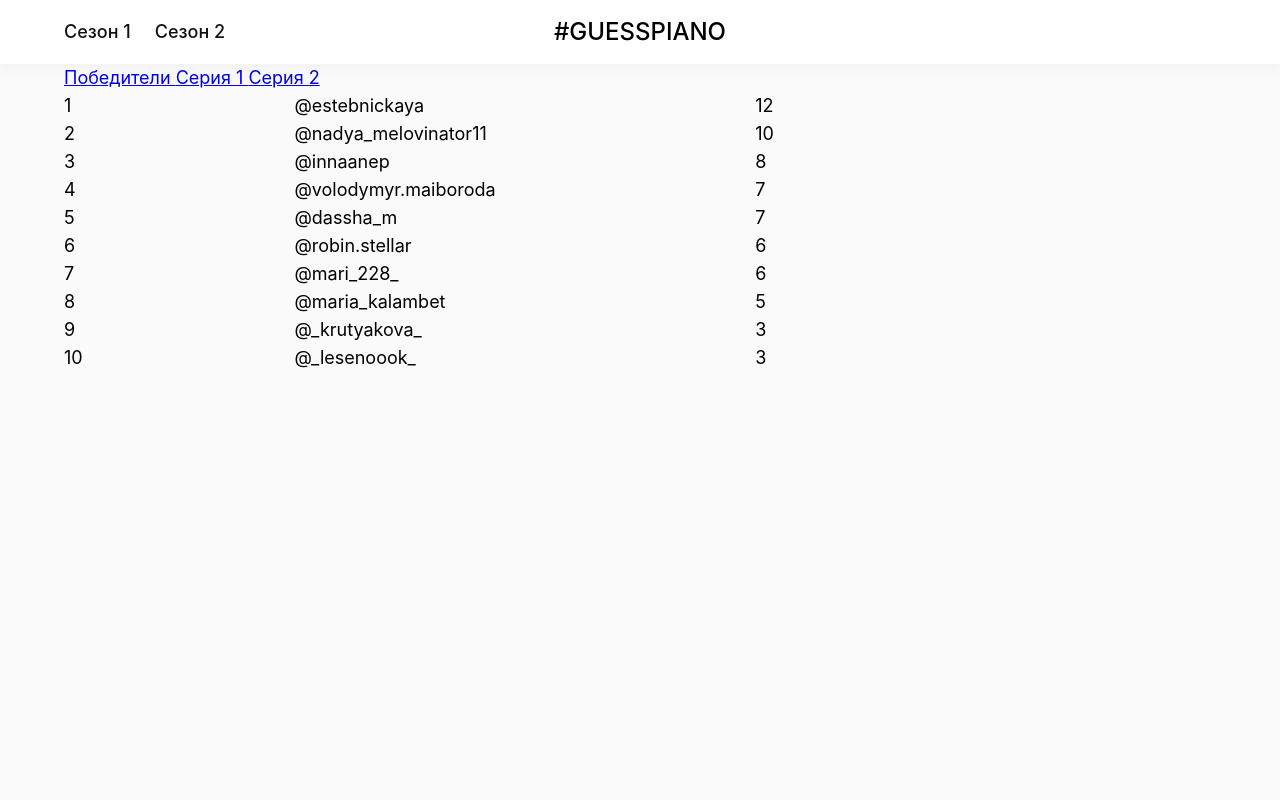
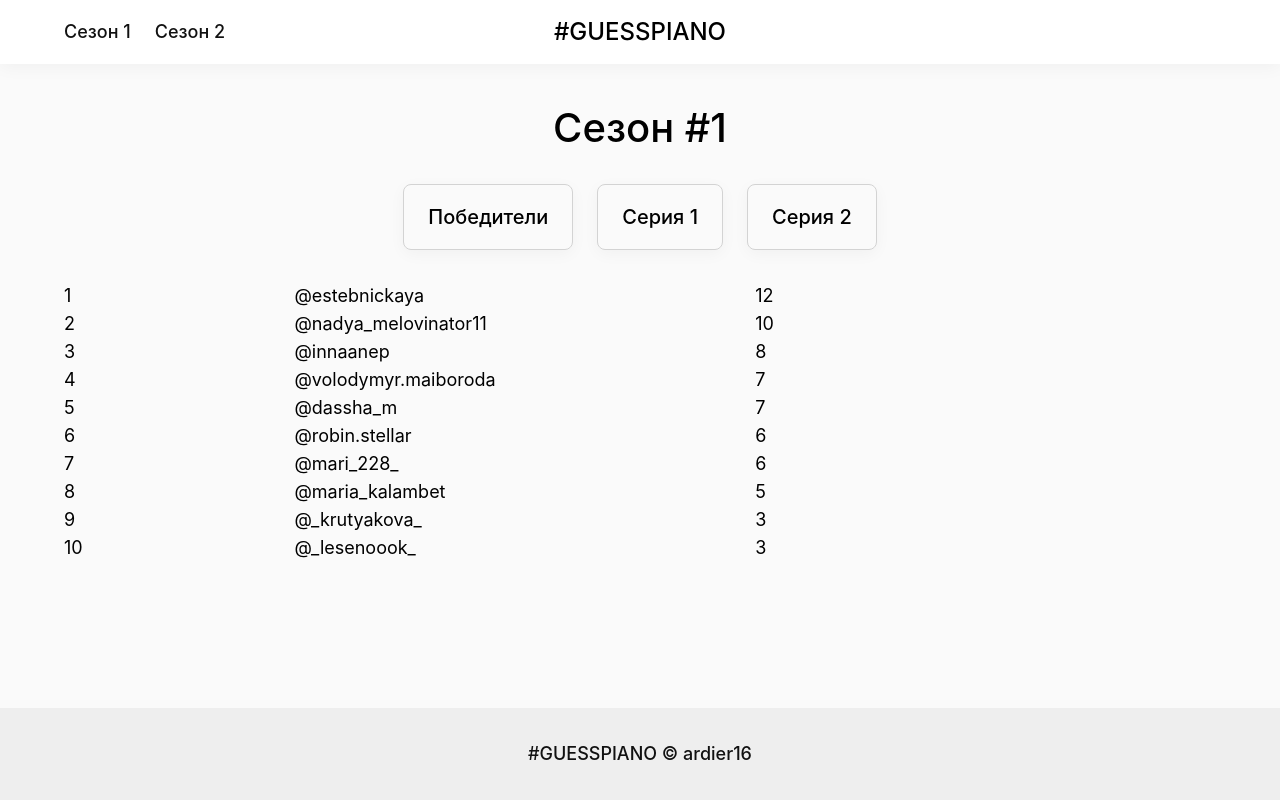
Before and after one commit to ardier16/guess-piano, a Nuxt app: page /season-1 in a window 1280 px wide. Shown: the top 800 px of the page. Built offline with nearby package versions, Linux system fonts and the light colour scheme.

Commit message:
Update season viewer styles

```diff
--- a/components/SeasonViewer.vue
+++ b/components/SeasonViewer.vue
@@ -1,23 +1,30 @@
 <template>
   <div class="season-viewer">
+    <h2 class="season-viewer__title">
+      Сезон #{{ season.id }}
+    </h2>
+
     <div class="season-viewer__links">
-      <a
+      <nuxt-link
         class="season-viewer__link"
-        href="#winners"
+        active-class="season-viewer__link--active"
+        to="#winners"
       >
         Победители
-      </a>
+      </nuxt-link>
 
-      <a
+      <nuxt-link
         v-for="(episode, i) in season.episodes"
         :key="i"
         class="season-viewer__link"
-        :href="`#episode-${i + 1}`"
+        active-class="season-viewer__link--active"
+        :to="`#episode-${i + 1}`"
       >
         Серия {{ i + 1 }}
-      </a>
+      </nuxt-link>
     </div>
 
+    <div class="season-viewer__main">
       <season-winners
         v-show="!$route.hash || $route.hash === '#winners'"
         :season="season"
@@ -31,6 +38,7 @@
           class="season-viewer__episode"
           :episode="episode"
         />
+      </div>
     </div>
   </div>
 </template>
@@ -48,27 +56,49 @@ export default {
 }
 </script>
 
-<style>
+<style lang="scss" scoped>
 .season-viewer {
-  margin: 0 auto;
-  min-height: 100vh;
+  display: flex;
+  flex-direction: column;
+  justify-content: center;
+
+  &__title {
+    @include typo(h700, medium);
+
+    text-align: center;
   }
 
-.season-viewer__title {
-  font-family:
-    'Quicksand',
-    'Source Sans Pro',
-    -apple-system,
-    BlinkMacSystemFont,
-    'Segoe UI',
-    Roboto,
-    'Helvetica Neue',
-    Arial,
-    sans-serif;
-  display: block;
-  font-weight: 300;
-  font-size: 100px;
-  color: #35495e;
-  letter-spacing: 1px;
+  &__links {
+    margin-top: spacing(500);
+    display: grid;
+    grid-auto-flow: column;
+    gap: spacing(500);
+    justify-content: center;
+  }
+
+  &__link {
+    @include typo(h400, medium);
+
+    display: flex;
+    border: 1px solid lightgray;
+    color: black;
+    padding: spacing(400) spacing(500);
+    border-radius: 8px;
+    box-shadow: 0 4px 16px rgba(0, 0, 0, 0.04);
+    text-decoration: none;
+    transition: all 200ms ease-out;
+
+    &:hover {
+      box-shadow: 0 4px 16px rgba(0, 0, 0, 0.2);
+    }
+
+    &--active {
+      color: red;
+    }
+  }
+
+  &__main {
+    margin-top: spacing(600);
+  }
 }
 </style>
--- a/data/season-1.json
+++ b/data/season-1.json
@@ -1,4 +1,5 @@
 {
+  "id": "1",
   "episodes": [
     {
       "songs": [
--- a/data/season-2.json
+++ b/data/season-2.json
@@ -1,4 +1,5 @@
 {
+  "id": "2",
   "episodes": [
     {
       "songs": [
--- a/layouts/default.vue
+++ b/layouts/default.vue
@@ -41,6 +41,8 @@ export default {
     @include container;
 
     flex: 2;
+    padding-top: spacing(600);
+    padding-bottom: spacing(600);
   }
 }
 </style>
```
Lines whose indentation alone changed are shown as unchanged.
